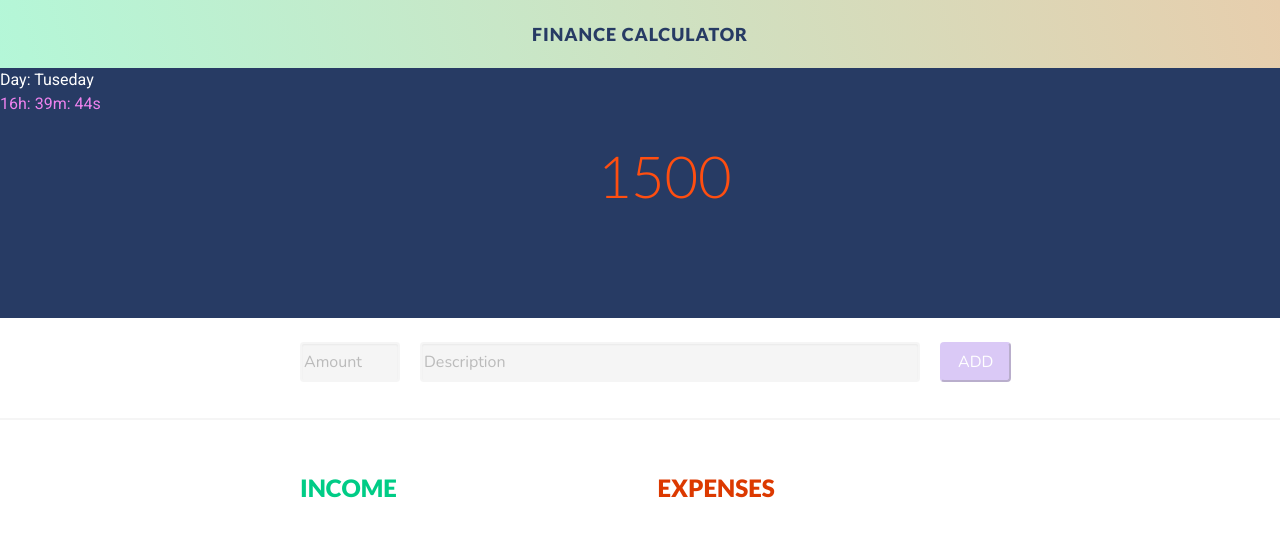
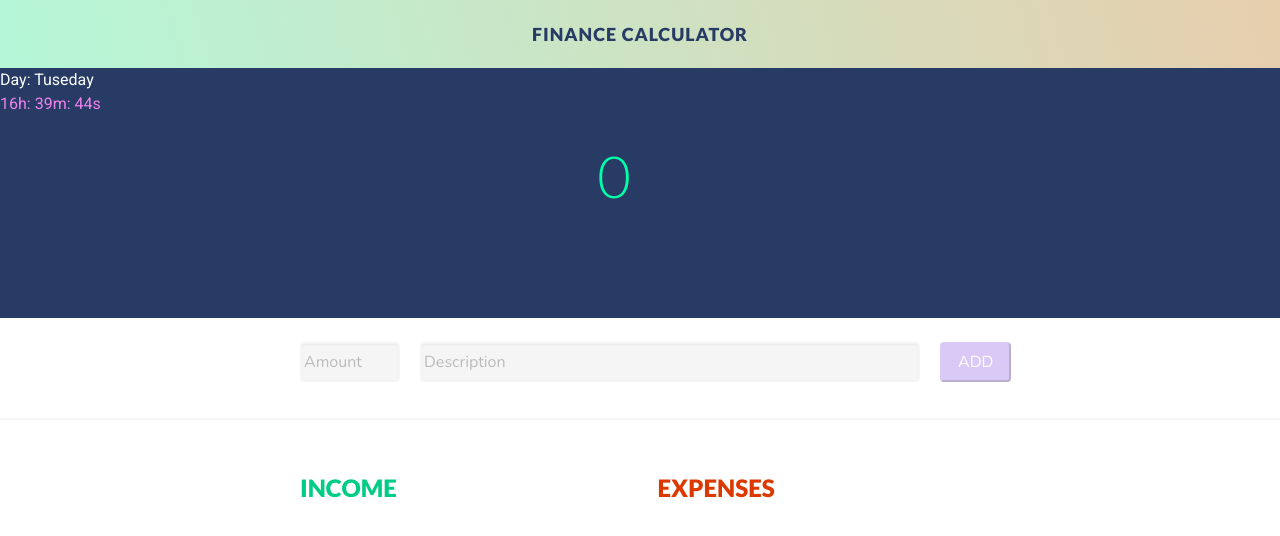
Before and after one commit to androIvanov/FinanceAngular, an Angular app: page / in a window 1280 px wide. Shown: the top 536 px of the page. Built offline with nearby package versions, Linux system fonts and the light colour scheme.

Commit message:
Total counter works, only minor bux fixes left to be dealt with

```diff
--- a/src/app/main-page/main-page.component.html
+++ b/src/app/main-page/main-page.component.html
@@ -4,7 +4,7 @@
 
 <section class="total-budget-section">
     <app-clock></app-clock>
-    <h2 class="red">1500</h2>
+    <h2 [ngClass]="{'red': total < 0, 'green': total >= 0}">{{total}}</h2>
 </section>
 
 <section class="add-item-section">
--- a/src/app/main-page/main-page.component.ts
+++ b/src/app/main-page/main-page.component.ts
@@ -10,6 +10,8 @@ export class MainPageComponent implements OnInit {
 
   budgetItems: BudgetItem[] = new Array<BudgetItem>();
 
+  total: number = 0;
+
   constructor() { }
 
   ngOnInit(): void {
@@ -17,9 +19,11 @@ export class MainPageComponent implements OnInit {
 
   addItem(newItem: BudgetItem){
     this.budgetItems.push(newItem);
+    this.total += newItem.amount;
   }
   finalDelete(toBeGone: BudgetItem){
     let index = this.budgetItems.indexOf(toBeGone);
     this.budgetItems.splice(index, 1);
+    this.total -= toBeGone.amount;
   }
 }
```
